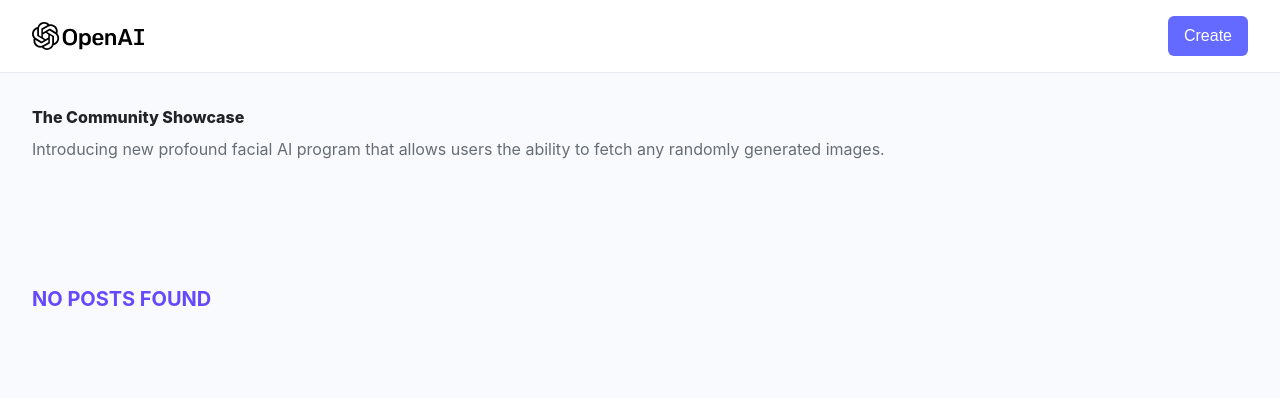
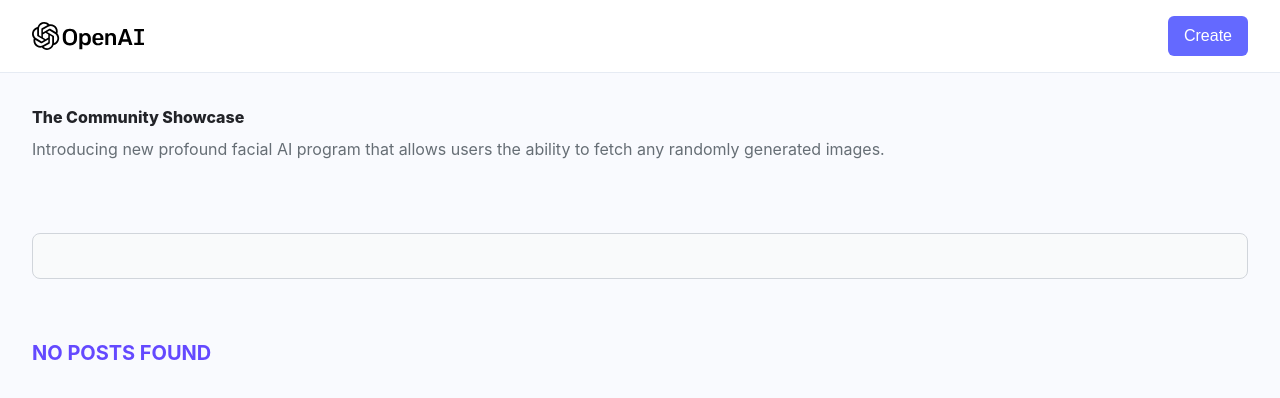
Before and after one commit to alanxu186/Dalle_clone, a React (Vite) app in the folder client/: page / in a window 1280 px wide. Shown: the top 398 px of the page. Built offline with nearby package versions, Linux system fonts and the light colour scheme; a web font is replaced by a local one.

Commit message:
create input element, passed type, id, name, placeholder properties into input element, styled input field

```diff
--- a/client/src/components/FormField.jsx
+++ b/client/src/components/FormField.jsx
@@ -16,6 +16,18 @@
                     </button>
                 )}
             </div>
+            <input
+            type={type}
+            id={name}
+            name={name}
+            placeholder={placeholder}
+            value={value}
+            onChange={handleChange}
+            required
+            className='bg-gray-50 border border-gray-300 text-gray-900 text-sm rounded-lg focus:ring-[#4649ff] focus:border-[#4649ff] outline-none block w-full p-3'
+            >
+
+            </input>
         </div>
     )
 }
```
